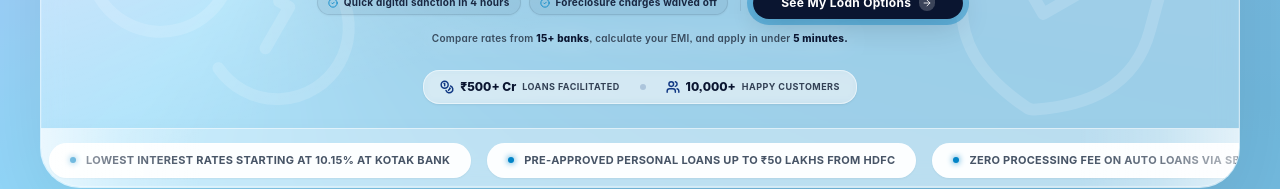
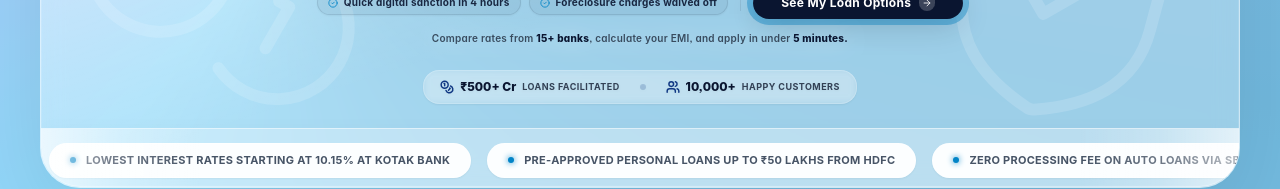
Before and after one commit to ankitmehtacode/Pryme-Frontend, a React (Vite) app: page / in a window 1280 px wide. Shown: the part 304-493 px from the top of the page. Built offline with nearby package versions, Linux system fonts and the light colour scheme; no server answers.

Commit message:
style: reduce trust metrics pill background opacity to a very light intensity

```diff
--- a/src/components/home/HeroSection.tsx
+++ b/src/components/home/HeroSection.tsx
@@ -437,7 +437,7 @@ const HeroSection = memo(() => {
 
         {/* 🧠 200 IQ Inline Trust Metrics Row — Static (Outside AnimatePresence) */}
         <div className="relative z-30 pb-3.5 sm:pb-5 md:pb-6 pointer-events-auto shrink-0 w-full text-center">
-          <div className="inline-flex flex-wrap items-center justify-center gap-x-5 gap-y-2 px-3 py-1.5 sm:px-4 sm:py-2 bg-white/40 hover:bg-white/50 transition-colors border border-white/50 rounded-2xl shadow-sm backdrop-blur-sm drop-shadow-sm">
+          <div className="inline-flex flex-wrap items-center justify-center gap-x-5 gap-y-2 px-3 py-1.5 sm:px-4 sm:py-2 bg-white/10 hover:bg-white/15 transition-colors border border-white/20 rounded-2xl shadow-sm backdrop-blur-sm drop-shadow-sm">
             <div className="flex items-center gap-1.5">
               <Coins className="w-3.5 h-3.5 text-[#103783]" strokeWidth={2.5} />
               <span className="text-[11px] sm:text-xs font-extrabold text-[#0a1530]">
```
